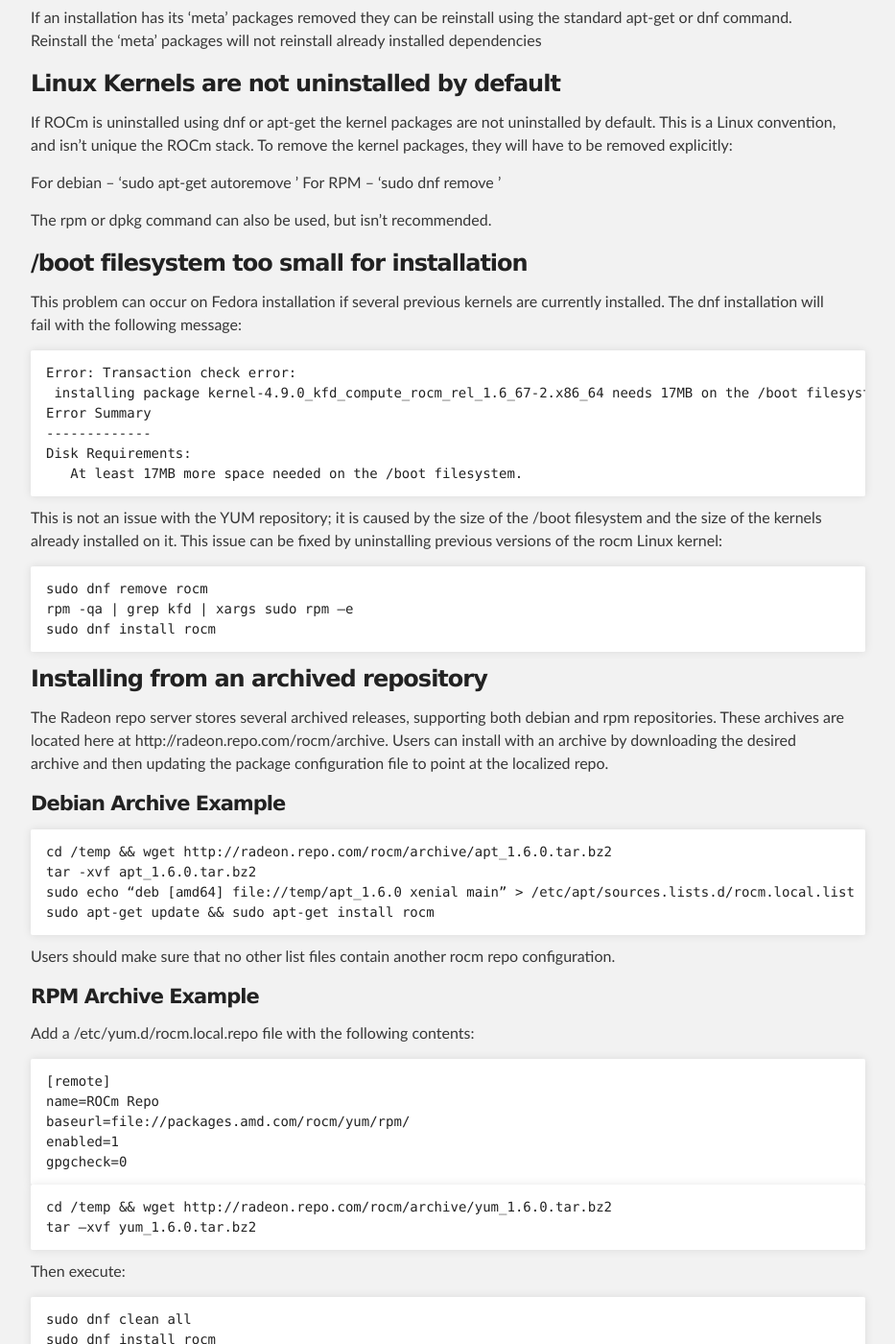
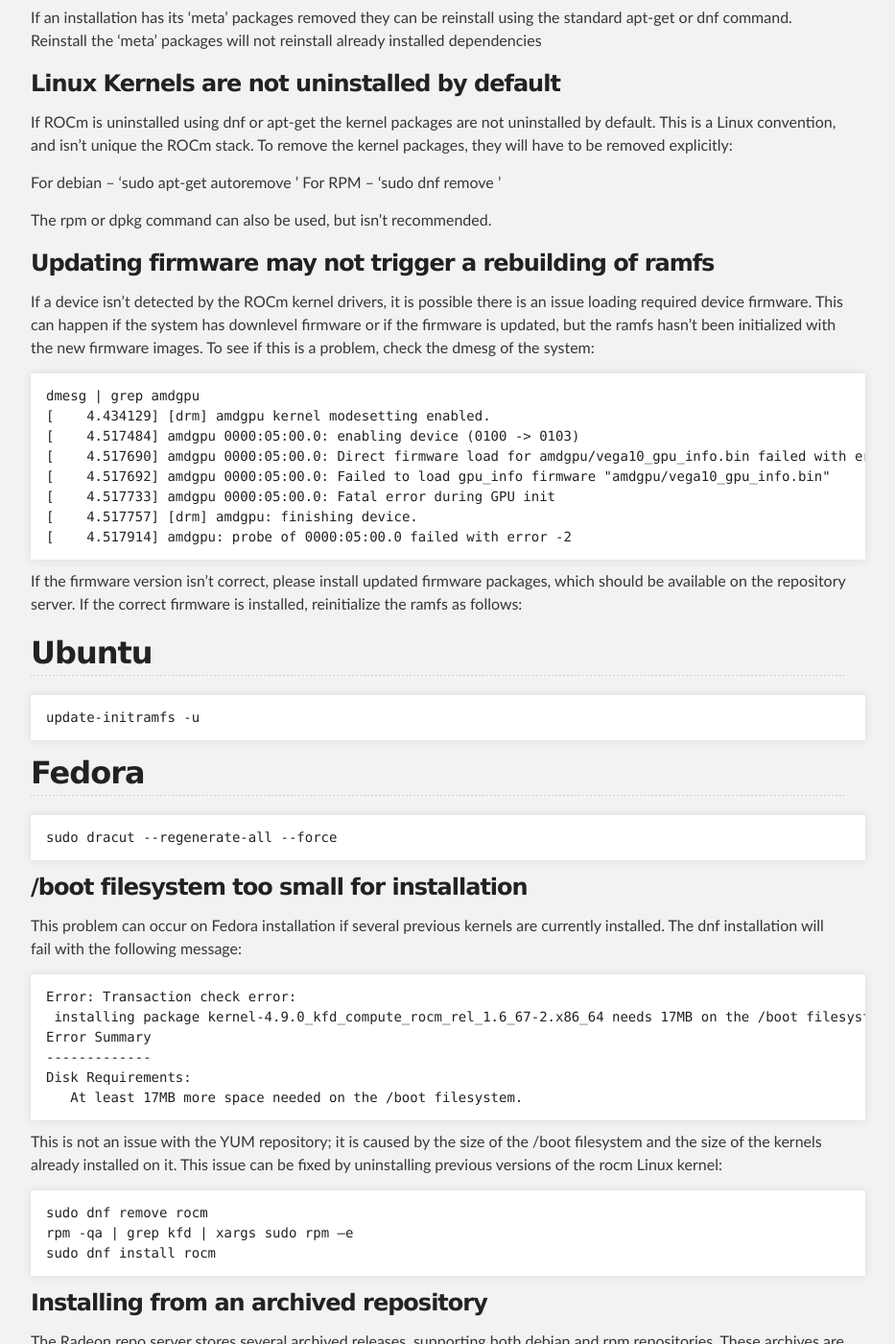
Before and after one commit to ROCm/ROCm.github.io, a Jekyll site: the page built from install_issues.md, in a window 1280 px wide and 1400 px high, scrolled down 1393 px. Shown: the whole window at 96% size, without its empty margins (183-1116 px from the left). Built offline with Jekyll 4.4.1, drawn with Linux system fonts in a browser that asks for light colours; some of the changed text lies outside the part shown.

````diff
--- a/install_issues.md
+++ b/install_issues.md
@@ -73,6 +73,38 @@
 
 The rpm or dpkg command can also be used, but isn't recommended.
 
+### Updating firmware may not trigger a rebuilding of ramfs
+If a device isn't detected by the ROCm kernel drivers, it is possible
+there is an issue loading required device firmware. This can happen
+if the system has downlevel firmware or if the firmware is updated,
+but the ramfs hasn't been initialized with the new firmware images.
+To see if this is a problem, check the dmesg of the system:
+
+```shell
+dmesg | grep amdgpu
+[    4.434129] [drm] amdgpu kernel modesetting enabled.
+[    4.517484] amdgpu 0000:05:00.0: enabling device (0100 -> 0103)
+[    4.517690] amdgpu 0000:05:00.0: Direct firmware load for amdgpu/vega10_gpu_info.bin failed with error -2
+[    4.517692] amdgpu 0000:05:00.0: Failed to load gpu_info firmware "amdgpu/vega10_gpu_info.bin"
+[    4.517733] amdgpu 0000:05:00.0: Fatal error during GPU init
+[    4.517757] [drm] amdgpu: finishing device.
+[    4.517914] amdgpu: probe of 0000:05:00.0 failed with error -2
+```
+
+If the firmware version isn't correct, please install updated firmware packages,
+which should be available on the repository server. If the correct firmware
+is installed, reinitialize the ramfs as follows:
+
+## Ubuntu
+```shell
+update-initramfs -u
+```
+
+## Fedora
+```shell
+sudo dracut --regenerate-all --force
+```
+
 ### /boot filesystem too small for installation
 This problem can occur on Fedora installation if several previous kernels are
 currently installed. The dnf installation will fail with the following message:
@@ -108,7 +140,7 @@
 ```shell
 cd /temp && wget http://radeon.repo.com/rocm/archive/apt_1.6.0.tar.bz2
 tar -xvf apt_1.6.0.tar.bz2
-sudo echo “deb [amd64] file://temp/apt_1.6.0 xenial main” > /etc/apt/sources.lists.d/rocm.local.list
+sudo echo 'deb [amd64] file://temp/apt_1.6.0 xenial main'
 sudo apt-get update && sudo apt-get install rocm
 ```
 
````
Also changed, not shown: install.md (+1 -0 lines).
